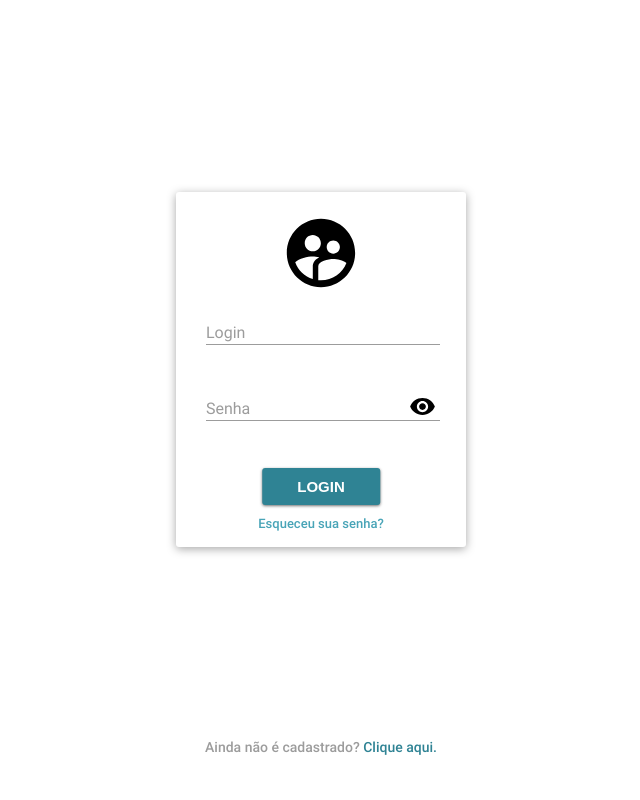
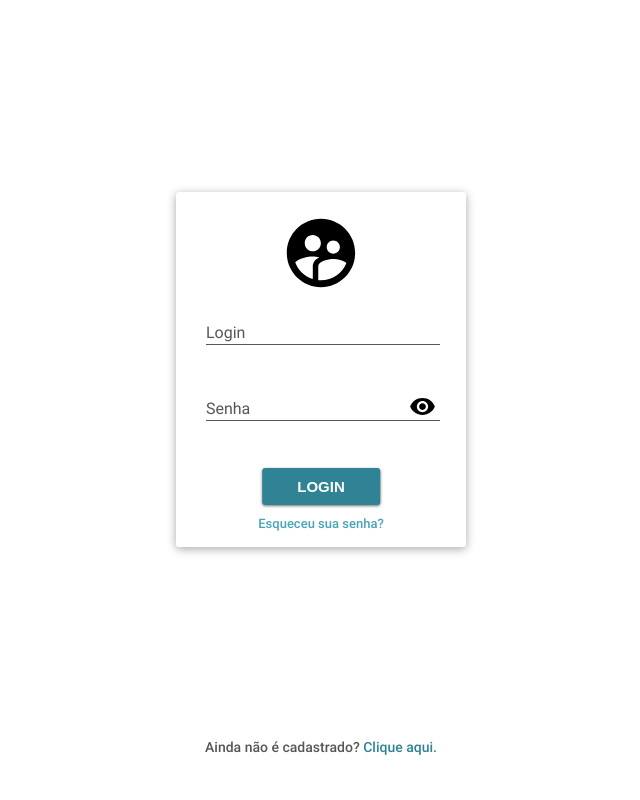
Before and after one commit to Wendryl/login-system, a PHP site: page /projects/index.php in a window 1280 px wide. Shown: the whole page, without its empty margins (319-959 px from the left). Run offline with PHP 8.4, Linux system fonts and the light colour scheme.

Commit message:
Style alteration in form input and label

```diff
--- a/resources/style.css
+++ b/resources/style.css
@@ -56,20 +56,20 @@ body {
 
 .input {
 	transition: 0.2s ease-out;
-	color:  #9c9c9c;
+	color:  #565656;
 	font-weight: 600;
 	width: 100%;
 	padding: 2px;
 	outline: none;
 	border: none;
-	border-bottom: 1px solid  #9c9c9c;
+	border-bottom: 1px solid  #565656;
     font-size: 16px;
 	margin: 6px 0;
 }
 
 .input-label {
 	transition: 0.2s ease-out;
-	color:  #9c9c9c;
+	color:  #565656;
 	position: relative;
 	pointer-events: none;
 	top: -28px;
@@ -174,7 +174,7 @@ body {
 #cadastre {
 	text-align: center;
 	font-size: 14px;
-	color: #9c9c9c;
+	color: #565656;
 }
 
 #cadastre a {
```
